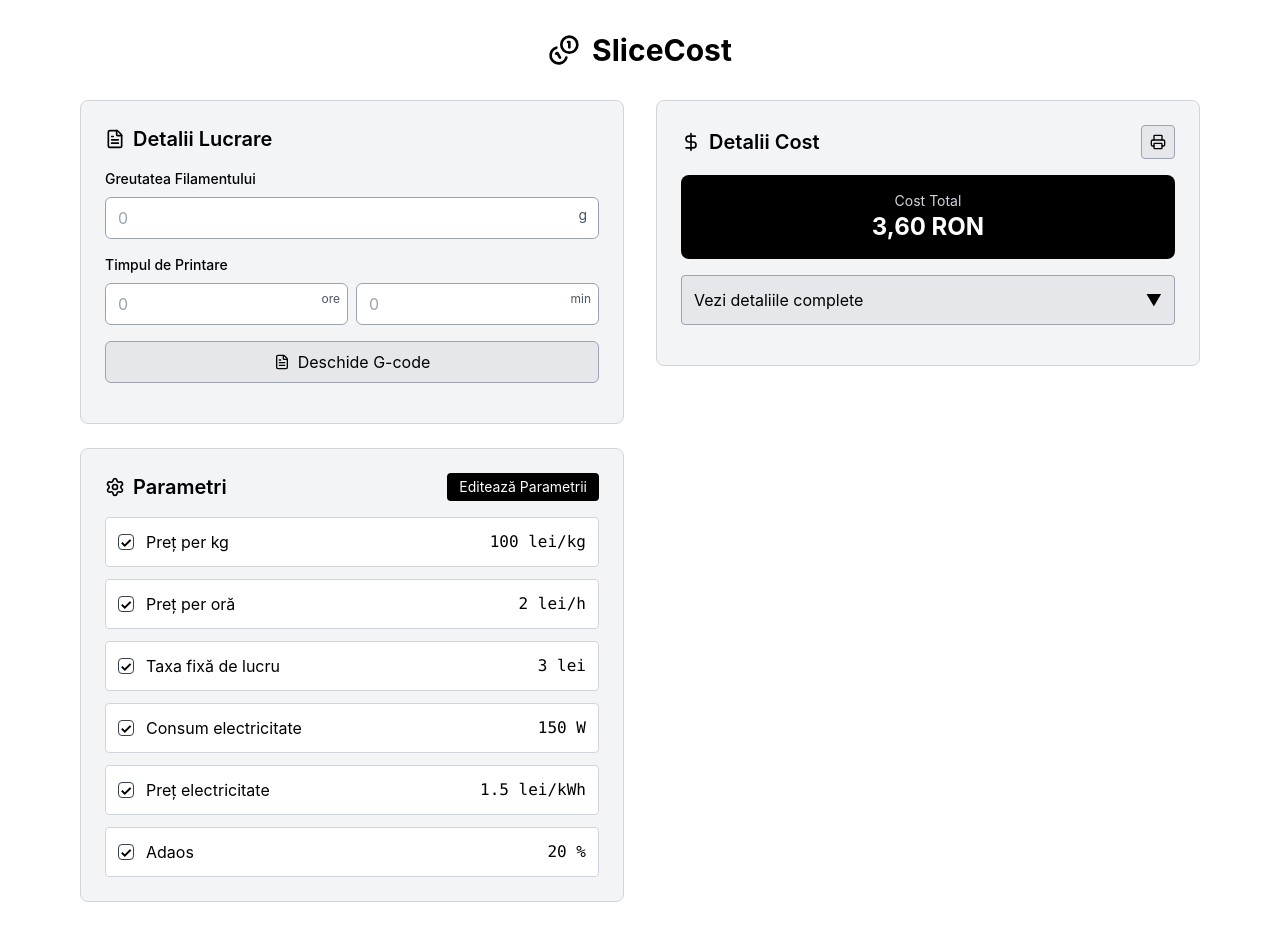
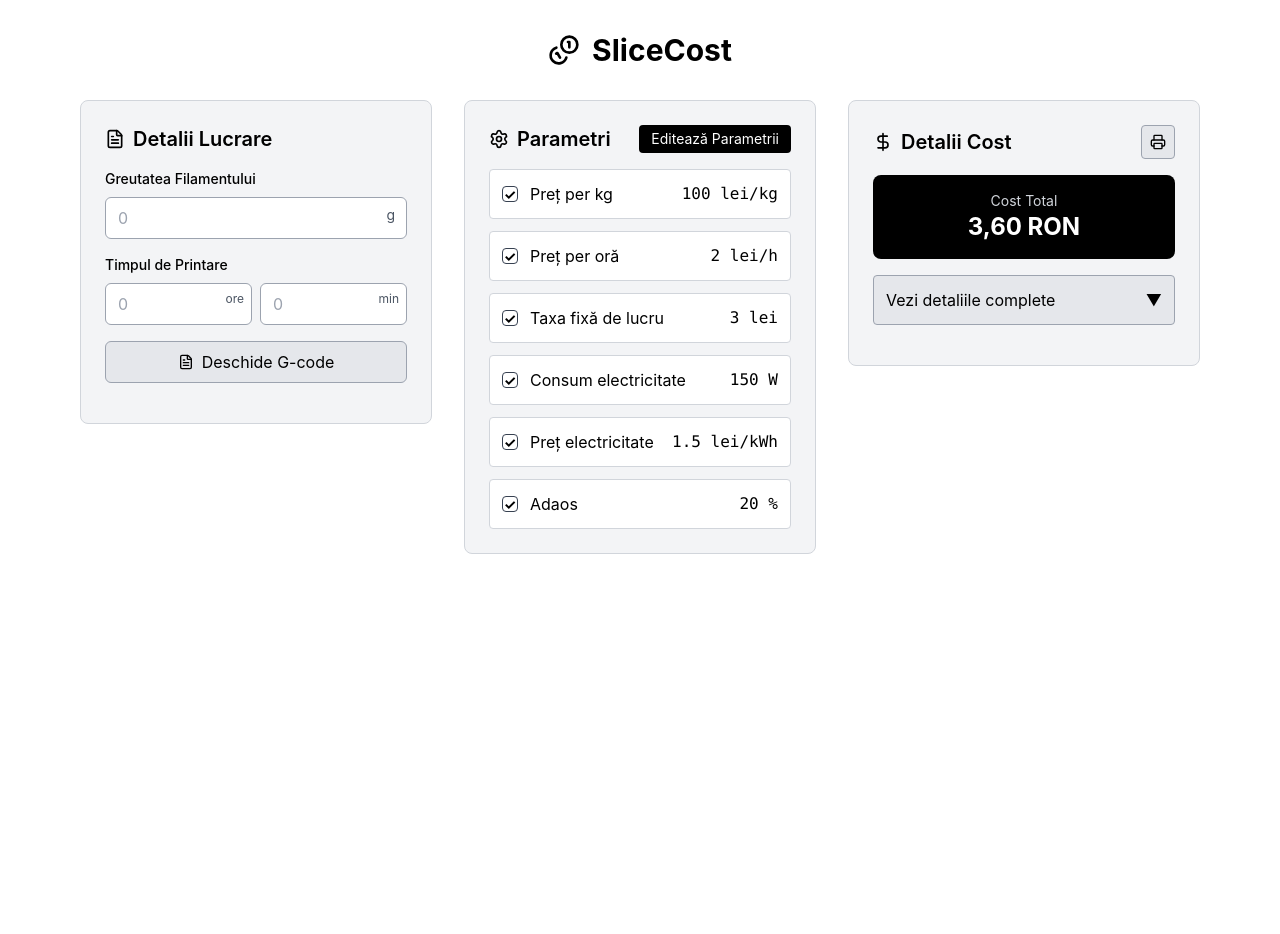
Before and after one commit to aleksxar/SliceCost, a React (Vite) app: page / in a window 1280 px wide. After the commit the page ends 800 px from the top, so only its background shows below. Built offline with nearby package versions, Linux system fonts and the light colour scheme.

Commit message:
experiment2

```diff
--- a/src/App.tsx
+++ b/src/App.tsx
@@ -245,10 +245,8 @@
           </div>
         </header>
 
-        <div className="grid lg:grid-cols-2 gap-8">
-          {/* Left Column - Inputs and Parameters */}
+        <div className="grid lg:grid-cols-3 gap-8">
           <div className="space-y-6">
-            {/* Main Inputs */}
             <div className="bg-gray-100 border border-gray-300 rounded-lg p-6">
               <h2 className="text-xl font-semibold mb-4 flex items-center gap-2">
                 <FileText className="w-5 h-5" />
@@ -341,8 +339,9 @@
                 </div>
               </div>
             </div>
+          </div>
 
-            {/* Parameters */}
+          <div className="space-y-6">
             <div className="bg-gray-100 border border-gray-300 rounded-lg p-6">
               <div className="flex items-center justify-between mb-4">
                 <h2 className="text-xl font-semibold flex items-center gap-2">
@@ -417,7 +416,6 @@
             </div>
           </div>
 
-          {/* Right Column - Cost Breakdown */}
           <div className="space-y-6">
             <div className="bg-gray-100 border border-gray-300 rounded-lg p-6 print-area">
               <div className="flex items-center justify-between mb-4">
@@ -433,7 +431,6 @@
                   <Printer className="w-4 h-4" />
                 </button>
               </div>
-
               {/* Summary */}
               <div className="bg-black text-white rounded-lg p-4 mb-4">
                 <div className="text-center">
```
